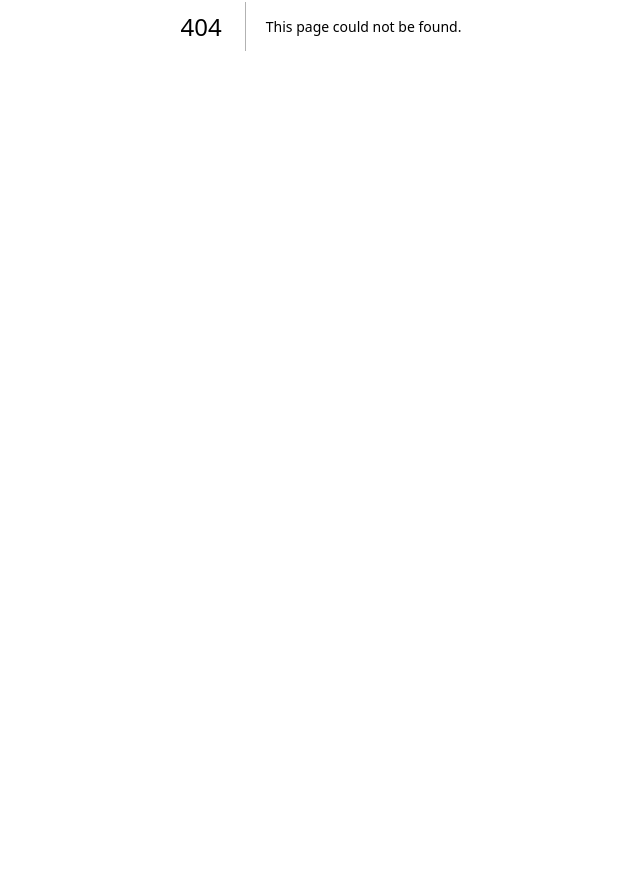
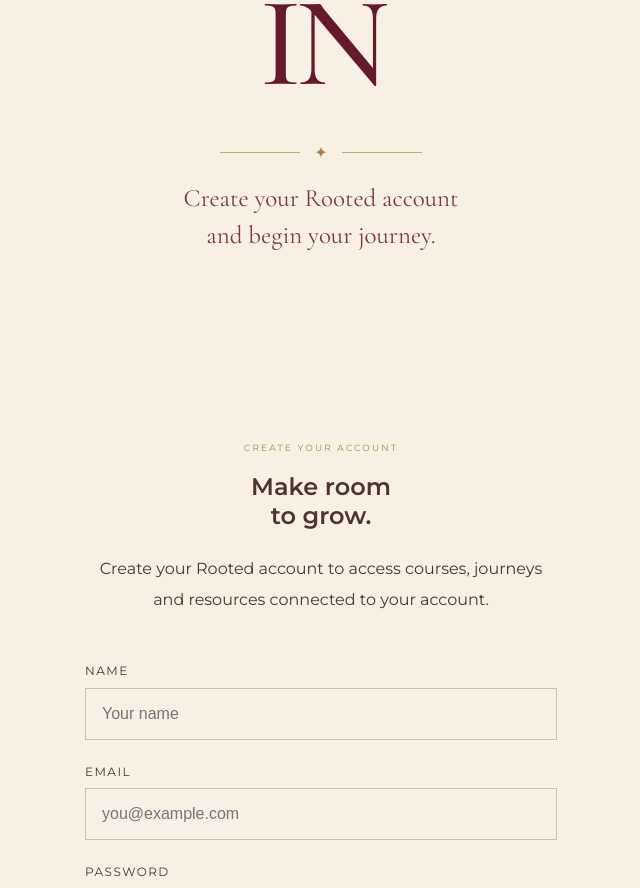
Before and after one commit to ROOTEDWITHKHETHIWE/Rooted-with-Khethiwe-correct, a Next.js app: page /signup in a window 1280 px wide. Before the commit this address had no page. Shown: the part 374-1262 px from the top of the page, without its empty margins (319-959 px from the left). Before the commit the page ends 800 px from the top, so only its background shows below. Built offline with nearby package versions, Linux system fonts and the light colour scheme.

Commit message:
Create page.tsx

```diff
--- /dev/null
+++ b/app/signup/page.tsx
@@ -0,0 +1,286 @@
+"use client";
+
+import { FormEvent, useState } from "react";
+import Link from "next/link";
+import { createClient } from "@/app/lib/supabase/client";
+
+export default function SignupPage() {
+  const [name, setName] = useState("");
+  const [email, setEmail] = useState("");
+  const [password, setPassword] = useState("");
+  const [message, setMessage] = useState("");
+  const [loading, setLoading] = useState(false);
+
+  async function handleSignup(event: FormEvent<HTMLFormElement>) {
+    event.preventDefault();
+
+    setLoading(true);
+    setMessage("");
+
+    const supabase = createClient();
+
+    const { error } = await supabase.auth.signUp({
+      email,
+      password,
+      options: {
+        data: {
+          full_name: name,
+        },
+      },
+    });
+
+    if (error) {
+      setMessage(error.message);
+      setLoading(false);
+      return;
+    }
+
+    setMessage(
+      "Your account has been created. Please check your email to confirm your account."
+    );
+
+    setLoading(false);
+  }
+
+  return (
+    <main className="awake-page">
+      <header className="topbar">
+        <div className="brand">
+          <span className="leaf">❧</span>
+          <span>MIDWEEK ROOTED</span>
+          <span className="leaf">❧</span>
+        </div>
+
+        <nav>
+          <Link href="/">Home</Link>
+          <Link href="/journey">Journey</Link>
+          <Link href="/courses">Courses</Link>
+          <Link href="/journal">Journal</Link>
+          <Link href="/library">Library</Link>
+        </nav>
+      </header>
+
+      <section className="journey-hero">
+        <p className="small-label">ROOTED ACCOUNT</p>
+
+        <h1>
+          COME
+          <br />
+          IN
+        </h1>
+
+        <div className="ornament">
+          <span>✦</span>
+        </div>
+
+        <p className="subtitle">
+          Create your Rooted account
+          <br />
+          and begin your journey.
+        </p>
+      </section>
+
+      <section
+        style={{
+          maxWidth: "520px",
+          margin: "0 auto",
+          padding: "5rem 1.5rem",
+        }}
+      >
+        <div
+          style={{
+            textAlign: "center",
+            marginBottom: "3rem",
+          }}
+        >
+          <p className="section-label">CREATE YOUR ACCOUNT</p>
+
+          <h2
+            style={{
+              lineHeight: "1.2",
+              marginBottom: "1.5rem",
+            }}
+          >
+            Make room
+            <br />
+            to grow.
+          </h2>
+
+          <p style={{ lineHeight: "1.9" }}>
+            Create your Rooted account to access courses, journeys and
+            resources connected to your account.
+          </p>
+        </div>
+
+        <form
+          onSubmit={handleSignup}
+          style={{
+            display: "flex",
+            flexDirection: "column",
+            gap: "1.5rem",
+          }}
+        >
+          {/* NAME */}
+          <div>
+            <label
+              htmlFor="name"
+              style={{
+                display: "block",
+                marginBottom: "0.6rem",
+                fontSize: "0.75rem",
+                letterSpacing: "0.12em",
+              }}
+            >
+              NAME
+            </label>
+
+            <input
+              id="name"
+              type="text"
+              value={name}
+              onChange={(event) => setName(event.target.value)}
+              required
+              autoComplete="name"
+              placeholder="Your name"
+              style={{
+                width: "100%",
+                padding: "1rem",
+                border: "1px solid rgba(0,0,0,0.2)",
+                background: "transparent",
+                fontSize: "1rem",
+                boxSizing: "border-box",
+              }}
+            />
+          </div>
+
+          {/* EMAIL */}
+          <div>
+            <label
+              htmlFor="email"
+              style={{
+                display: "block",
+                marginBottom: "0.6rem",
+                fontSize: "0.75rem",
+                letterSpacing: "0.12em",
+              }}
+            >
+              EMAIL
+            </label>
+
+            <input
+              id="email"
+              type="email"
+              value={email}
+              onChange={(event) => setEmail(event.target.value)}
+              required
+              autoComplete="email"
+              placeholder="you@example.com"
+              style={{
+                width: "100%",
+                padding: "1rem",
+                border: "1px solid rgba(0,0,0,0.2)",
+                background: "transparent",
+                fontSize: "1rem",
+                boxSizing: "border-box",
+              }}
+            />
+          </div>
+
+          {/* PASSWORD */}
+          <div>
+            <label
+              htmlFor="password"
+              style={{
+                display: "block",
+                marginBottom: "0.6rem",
+                fontSize: "0.75rem",
+                letterSpacing: "0.12em",
+              }}
+            >
+              PASSWORD
+            </label>
+
+            <input
+              id="password"
+              type="password"
+              value={password}
+              onChange={(event) => setPassword(event.target.value)}
+              required
+              minLength={6}
+              autoComplete="new-password"
+              placeholder="Create a password"
+              style={{
+                width: "100%",
+                padding: "1rem",
+                border: "1px solid rgba(0,0,0,0.2)",
+                background: "transparent",
+                fontSize: "1rem",
+                boxSizing: "border-box",
+              }}
+            />
+          </div>
+
+          {/* MESSAGE */}
+          {message && (
+            <p
+              style={{
+                lineHeight: "1.7",
+                fontSize: "0.9rem",
+                margin: 0,
+              }}
+            >
+              {message}
+            </p>
+          )}
+
+          {/* BUTTON */}
+          <button
+            type="submit"
+            disabled={loading}
+            className="primary-button"
+            style={{
+              border: "none",
+              cursor: loading ? "wait" : "pointer",
+              width: "100%",
+              justifyContent: "center",
+              opacity: loading ? 0.7 : 1,
+            }}
+          >
+            {loading ? "Creating account..." : "Create account"}
+
+            {!loading && <span>→</span>}
+          </button>
+        </form>
+
+        {/* LOGIN */}
+        <div
+          style={{
+            marginTop: "3rem",
+            paddingTop: "2rem",
+            borderTop: "1px solid rgba(0,0,0,0.15)",
+            textAlign: "center",
+          }}
+        >
+          <p
+            style={{
+              marginBottom: "1rem",
+              lineHeight: "1.8",
+            }}
+          >
+            Already have a Rooted account?
+          </p>
+
+          <Link href="/login" className="text-link">
+            Sign in →
+          </Link>
+        </div>
+      </section>
+
+      <footer>
+        <div className="footer-brand">MIDWEEK ROOTED</div>
+
+        <div>Encounter. Consecration. Commission.</div>
+      </footer>
+    </main>
+  );
+}
```
